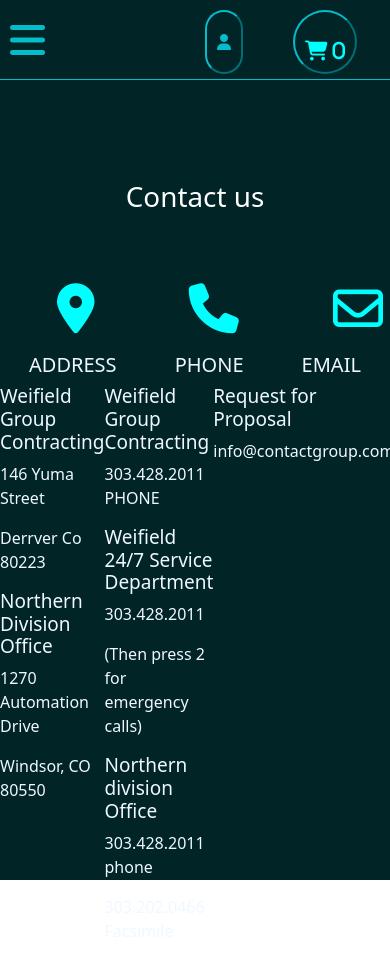
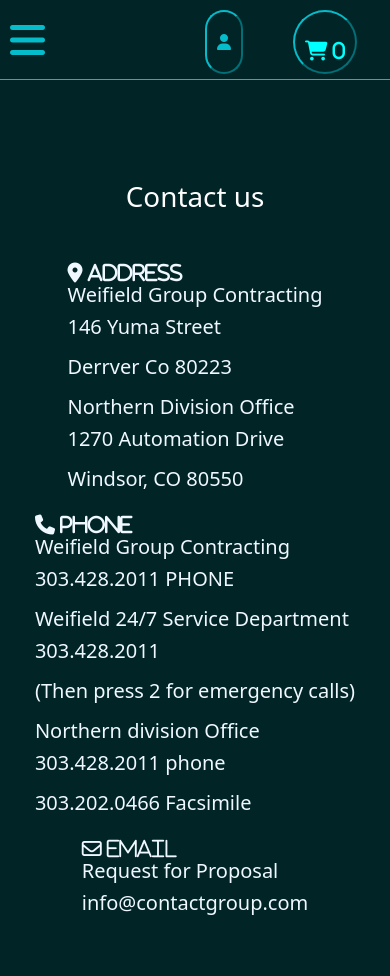
Before and after one commit to anisharuxia/angular-project, an Angular app: page /contact in a window 390 px wide. Shown: the top 976 px of the page. Built offline with nearby package versions, Linux system fonts and the light colour scheme.

Commit message:
update
responsive+++

```diff
--- a/src/app/app.component.css
+++ b/src/app/app.component.css
@@ -1,3 +1,5 @@
+
+
 main header{
     display: flex;
     height: 80px;
@@ -72,7 +74,8 @@
 
 @media screen and (max-width:1440px) {
     header div.registericon{
-        margin-left: 500px;
+      display: flex;
+     justify-content:flex-end;
     }
 }
 
@@ -138,4 +141,6 @@
     main header div.registericon{
         margin-left: 150px;
     }
+
+
 }
--- a/src/app/features/cart-page/cart-page.component.css
+++ b/src/app/features/cart-page/cart-page.component.css
@@ -15,8 +15,9 @@
 
 @media screen and (max-width:2560px) {
    div.card{
-     margin-top: 100px;
+     margin-top: 200px;
    }
+
 }
 
 @media screen and (max-width:1440px) {
@@ -30,3 +31,23 @@
       margin-top: 200px;
    }
 }
+
+@media screen and (max-width:426px) {
+
+   .mainbox{
+      display: flex;
+      flex-wrap: wrap;
+   }
+
+   table tbody tr{
+      display: flex;
+      flex-wrap: wrap;
+   }
+   table thead tr{
+      display: none;
+   }
+   table tbody tr td.deleteitem{
+      margin-left: 20px;
+   }
+
+}
--- a/src/app/features/cart-page/cart-page.component.html
+++ b/src/app/features/cart-page/cart-page.component.html
@@ -4,11 +4,13 @@
 
 
 <ng-container *ngIf="showproduct.length !=0">
-    <div class="container-fluid">
+
+    <div class="container-fluid mainbox">
+
       <div class="row">
         <div class="col-sm-9">
 
-
+       <div class="mainbox">
        <h3>Your cart</h3>
        <table class="table table-borderless mt-3">
         <thead class="thead-dark">
@@ -22,18 +24,20 @@
         </thead>
         <tbody>
           <tr *ngFor="let item of showproduct">
-            <td> <img style="width: 120px;" src="{{item.images[0]}}"> </td>
+            <td> <img class="assets" style="width: 120px;" src="{{item.images[0]}}"> </td>
             <td>{{item.title}}</td>
             <td>{{item.category}}</td>
             <td>{{item.price}}</td>
-            <td><button (click)="deleteitem(item)" class="btn btn-danger">Delete</button></td>
+            <td class="deleteitem"><button  (click)="deleteitem(item)" class="btn btn-danger">Delete</button></td>
           </tr>
 
         </tbody>
       </table>
+       </div>
 
 
-    </div>
+
+
     <!-- total section -->
     <div class="col-sm-3">
       <h1>Total Amount:</h1>
@@ -73,12 +77,13 @@
   </div>
     <!-- form end -->
    </div>
- </div>
+      </div>
 
-
+    </div>
 
 
 </ng-container>
+
 
 
 
--- a/src/app/features/cart-page/cart-page.component.ts
+++ b/src/app/features/cart-page/cart-page.component.ts
@@ -21,7 +21,7 @@
   showproduct:any=[]
   public totalamount:number=0;
   public addressform = false;
-  myform: FormGroup|any;
+  myform: any|FormGroup;
 
 
 
--- a/src/app/features/catalog/catalog.component.css
+++ b/src/app/features/catalog/catalog.component.css
@@ -120,3 +120,10 @@
   }
 
 }
+
+@media screen and (max-width:426px){
+    input{
+        width: 150px;
+        margin: 0px auto;
+    }
+}
--- a/src/app/features/contact/contact.component.css
+++ b/src/app/features/contact/contact.component.css
@@ -51,3 +51,38 @@
 section.information  p{
     color: aliceblue;
 }
+
+.title h3 i{
+    display: none;
+}
+
+.responsiveinfo{
+    display: none;
+}
+
+
+@media screen and (max-width:426px) {
+
+    .title{
+        display: flex;
+        flex-direction: column;
+        align-items: center;
+    }
+    .icon,.phone,.email{
+        display: none;
+    }
+    .title h3 i{
+     display: block;
+    }
+
+   section.information{
+    display: none;
+   }
+   .responsiveinfo{
+    display: block;
+   }
+
+   body{
+    height: 900px;
+   }
+}
--- a/src/app/features/contact/contact.component.html
+++ b/src/app/features/contact/contact.component.html
@@ -17,9 +17,47 @@
         </div>
 
         <div class="title">
-            <h3>ADDRESS</h3>
-            <h3>PHONE</h3>
-            <h3>EMAIL</h3>
+            <h3>
+                <i class="fa-solid fa-location-dot"> ADDRESS</i>
+                <div class="responsiveinfo">
+                    <h3>Weifield Group Contracting</h3>
+                    <p>146 Yuma Street</p>
+                    <p>Derrver Co 80223</p>
+
+                    <h3>Northern Division Office</h3>
+                      <p>1270 Automation Drive</p>
+                      <p>Windsor, CO 80550</p>
+                </div>
+            </h3>
+            <h3>
+                <i class="fa-solid fa-phone"> PHONE</i>
+                <div class="responsiveinfo">
+                    <h3>Weifield Group Contracting</h3>
+                    <P>303.428.2011 PHONE</P>
+
+
+                    <h3>Weifield 24/7 Service Department</h3>
+                    <p>303.428.2011</p>
+                    <p>(Then press 2 for emergency calls)</p>
+
+                    <h3>Northern division Office</h3>
+                    <p>303.428.2011 phone</p>
+                    <p>303.202.0466 Facsimile</p>
+
+
+
+                </div>
+
+            </h3>
+            <h3>
+                <i class="fa-regular fa-envelope"> EMAIL</i>
+                <div class="responsiveinfo">
+                    <h3>Request for Proposal</h3>
+                    <p>{{email}}</p>
+
+
+                </div>
+            </h3>
 
         </div>
 
--- a/src/app/features/homw/homw.component.css
+++ b/src/app/features/homw/homw.component.css
@@ -145,7 +145,9 @@
 
 @media  screen and (max-width:2560px) {
     main section.popularproducts div#toplist{
-        margin-left: 350px;
+        display: flex;
+       margin: 0px auto;
+
     }
     main section.popularproducts hr{
         margin-left: 550px;
@@ -155,7 +157,8 @@
 
 @media screen and (max-width:1440px) {
     main section.popularproducts div#toplist{
-        margin-left: -600px;
+        display: flex;
+        margin: 0px auto;
     }
 
     main section.popularproducts hr{
@@ -165,16 +168,20 @@
 
 @media screen and (max-width:1024px) {
     main section.popularproducts div#toplist{
-       margin-left: 100px;
+      display: none;
     }
     main section.popularproducts hr{
         margin-left: 410px;
         width: 200px;
     }
 
-    main section.popularproducts div#toplist{
-        display: none;
+    .secondcardblock{
+        display: block;
+        display: flex;
+        margin-left: 20px;
     }
+
+
 }
 
 @media screen and (max-width:768px) {
@@ -195,3 +202,15 @@
         margin: 0px 100px 0px 550px;
     }
 }
+@media screen and (max-width:426px) {
+    .secondcardblock {
+        display: flex;
+        flex-direction: column;
+
+    }
+
+    main{
+        height: 710vh;
+    }
+
+}
--- a/src/app/features/homw/homw.component.html
+++ b/src/app/features/homw/homw.component.html
@@ -14,7 +14,7 @@
 
 
         <div id="toplist">
-           <div class="container-fluid" >
+           <div class="container-fluid " >
              <div class="row">
                 <div class="col-md-2 mt-3">
                     <div class="card mt-2 main-body">
@@ -139,7 +139,7 @@
 
              </div>
 
-             <div class="container-fluid " >
+             <div class="container-fluid" >
                 <div class="row ">
                    <div class="col-md-2 mt-3">
                        <div class="card mt-2 main-body">
```
